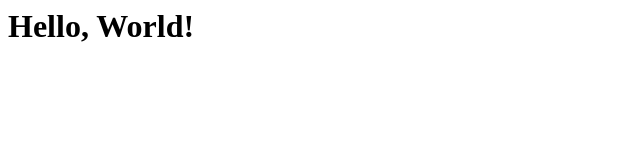
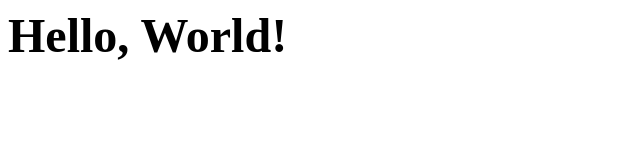
Before and after one commit to allegheny-college-sandbox/HTMLtest, a plain HTML site: page index.html in a window 1280 px wide. Shown: the whole page, without its empty margins (0-640 px from the left). Drawn offline with Linux system fonts and the light colour scheme.

Commit message:
Update index.html

```diff
--- a/index.html
+++ b/index.html
@@ -1,3 +1,7 @@
 <html>
+<head>
+  <title>Yo, World!</title>
+  <link href = "style.css" rel = "stylesheet">
+</head>
 <h1>Hello, World!</h1>
 </html>
```
